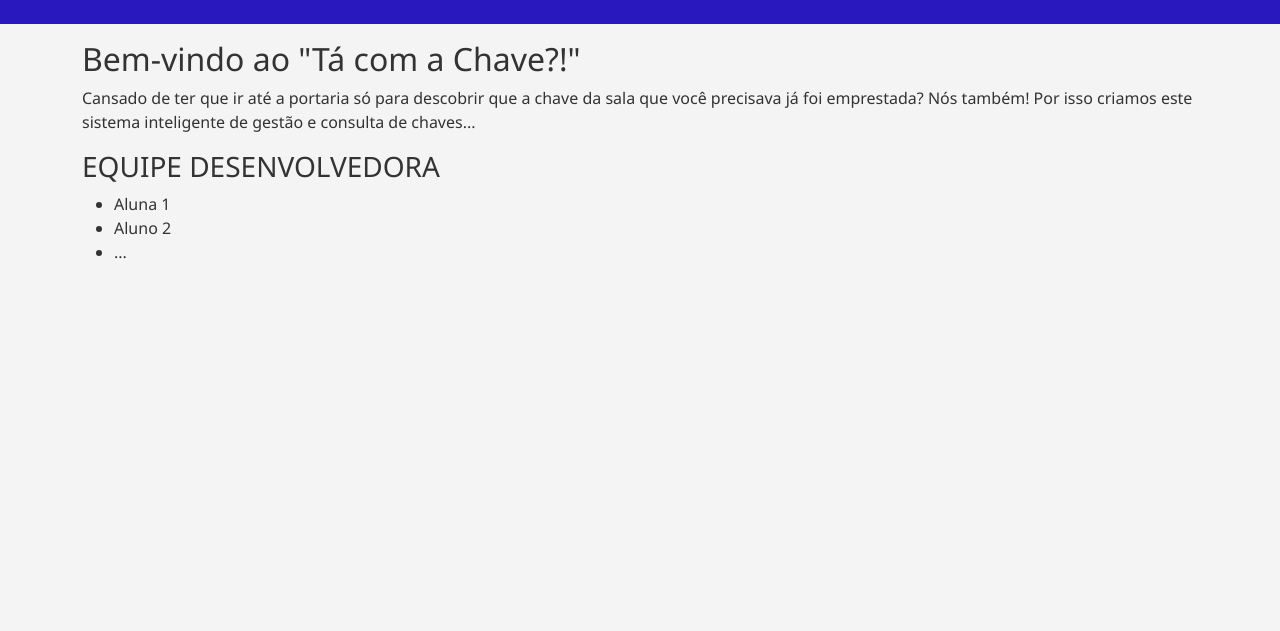
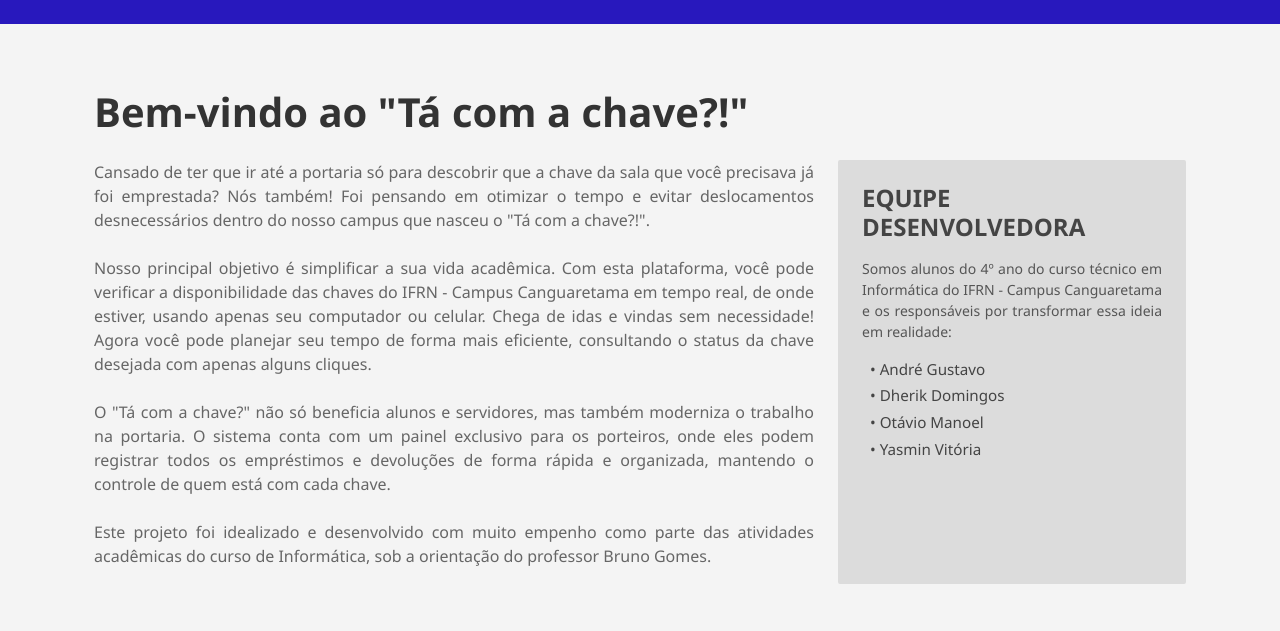
Before and after one commit to gustavo-bragaa/tacomachave, a Django app: page /sobrenos/ in a window 1280 px wide. Shown: the part 146-777 px from the top of the page. Run offline with Django 5.2, Linux system fonts and the light colour scheme.

Commit message:
organizando pagina sobre nos

```diff
--- a/core/templates/sobrenos.html
+++ b/core/templates/sobrenos.html
@@ -3,22 +3,41 @@
 {% block title %}Sobre Nós{% endblock %}
 
 {% block content %}
-<main class="conteudo-sobre">
-  <section class="texto-apresentacao">
-    <h2>Bem-vindo ao "Tá com a Chave?!"</h2>
-    <p>
-      Cansado de ter que ir até a portaria só para descobrir que a chave da sala que você precisava já foi emprestada?
-      Nós também! Por isso criamos este sistema inteligente de gestão e consulta de chaves...
-    </p>
-  </section>
 
-  <aside class="equipe-desenvolvedora">
-    <h3>EQUIPE DESENVOLVEDORA</h3>
-    <ul>
-      <li>Aluna 1</li>
-      <li>Aluno 2</li>
-      <li>...</li>
-    </ul>
-  </aside>
-</main>
+<div class="container py-5">
+  <h1 class="fw-bold mb-4" style="color: #333;">Bem-vindo ao "Tá com a chave?!"</h1>
+  <div class="row">
+    <div class="col-md-8" style="text-align: justify; color: #666;">
+      <p class="mb-4">
+        Cansado de ter que ir até a portaria só para descobrir que a chave da sala que você precisava já foi emprestada? Nós também! Foi pensando em otimizar o tempo e evitar deslocamentos desnecessários dentro do nosso campus que nasceu o "Tá com a chave?!".
+      </p>
+      <p class="mb-4">
+        Nosso principal objetivo é simplificar a sua vida acadêmica. Com esta plataforma, você pode verificar a disponibilidade das chaves do IFRN - Campus Canguaretama em tempo real, de onde estiver, usando apenas seu computador ou celular. Chega de idas e vindas sem necessidade! Agora você pode planejar seu tempo de forma mais eficiente, consultando o status da chave desejada com apenas alguns cliques.
+      </p>
+      <p class="mb-4">
+        O "Tá com a chave?" não só beneficia alunos e servidores, mas também moderniza o trabalho na portaria. O sistema conta com um painel exclusivo para os porteiros, onde eles podem registrar todos os empréstimos e devoluções de forma rápida e organizada, mantendo o controle de quem está com cada chave.
+      </p>
+      <p>
+        Este projeto foi idealizado e desenvolvido com muito empenho como parte das atividades acadêmicas do curso de Informática, sob a orientação do professor Bruno Gomes.
+      </p>
+    </div>
+
+    <div class="col-md-4">
+      <div class="p-4 h-100" style="background-color: #dcdcdc; border-radius: 2px;">
+        <h4 class="fw-bold text-uppercase mb-3" style="color: #444;">Equipe<br>Desenvolvedora</h4>
+
+        <p class="small mb-3" style="color: #555; text-align: justify;">
+          Somos alunos do 4º ano do curso técnico em Informática do IFRN - Campus Canguaretama e os responsáveis por transformar essa ideia em realidade:
+        </p>
+
+        <ul class="list-unstyled ps-2" style="color: #444; font-size: 0.95rem;">
+          <li class="mb-1">• André Gustavo</li>
+          <li class="mb-1">• Dherik Domingos</li>
+          <li class="mb-1">• Otávio Manoel</li>
+          <li class="mb-1">• Yasmin Vitória</li>
+        </ul>
+      </div>
+    </div>
+  </div>
+</div>
 {% endblock %}
```
Also changed, not shown: db.sqlite3.
